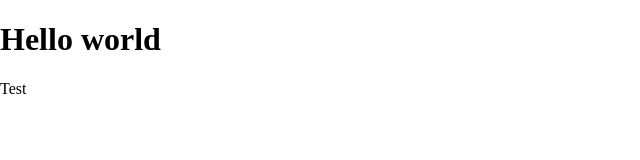
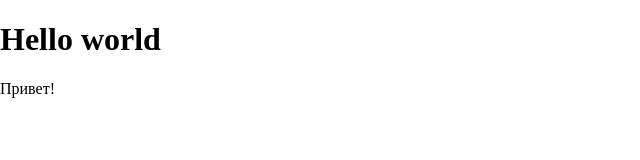
Before and after one commit to dustyo-O/test-loftschool, a website: page index.html in a window 1280 px wide. Shown: the full height of the page, 0-640 px from the left. Drawn offline with nearby package versions, Linux system fonts and the light colour scheme.

Commit message:
русский текст на главной

```diff
--- a/index.html
+++ b/index.html
@@ -5,6 +5,6 @@
 </head>
 <body>
     <h1>Hello world</h1>
-    <p>Test</p>
+    <p>Привет!</p>
 </body>
 </html>
```
